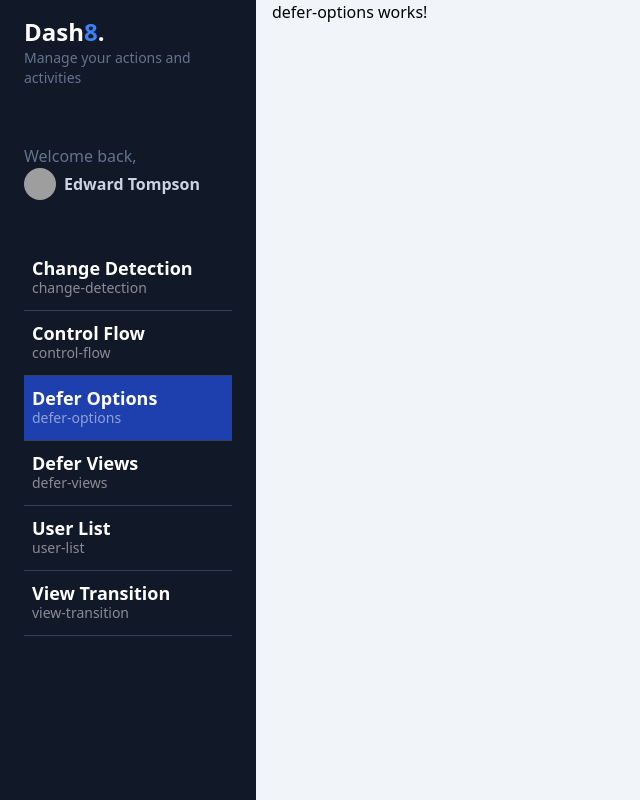
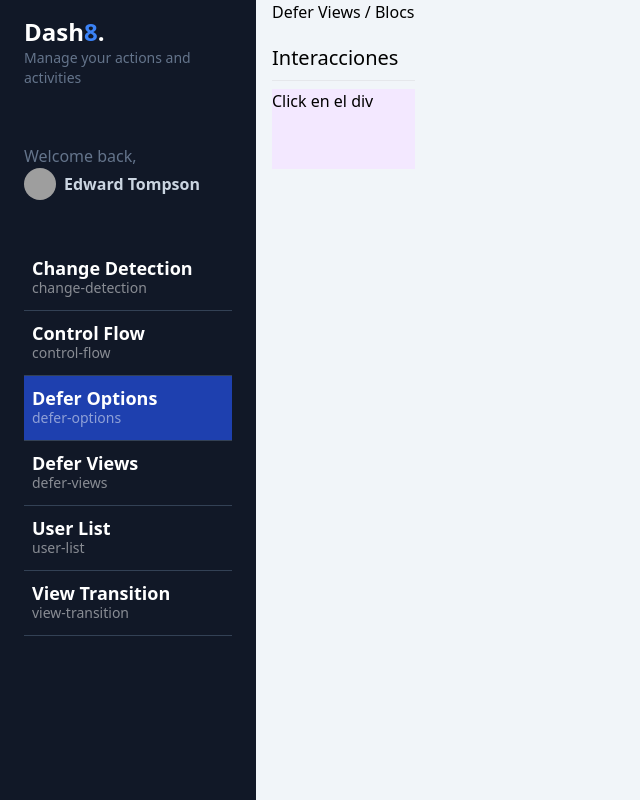
Before and after one commit to Hulford/Proyecto12, an Angular app: page /dashboard/defer-options in a window 1280 px wide. Shown: the whole page, without its empty margins (0-640 px from the left). Built offline with nearby package versions, Linux system fonts and the light colour scheme; grey boxes are pictures that could not be loaded.

Commit message:
Defer Triggers - Interacciones

```diff
--- a/src/app/dashboard/pages/defer-options/defer-options.component.html
+++ b/src/app/dashboard/pages/defer-options/defer-options.component.html
@@ -1 +1,18 @@
-<p>defer-options works!</p>
+<app-title title="Defer Views / Blocs" />
+
+<section  >
+  <h1 class="text-xl">Interacciones</h1>
+  <hr class="my-2">
+
+
+  @defer (on interaction ) {
+    <app-heavy-loaders-fast cssClass="bg-blue-500 h-20">
+      <span>On Interaction</span>
+    </app-heavy-loaders-fast>
+  } @placeholder {
+    <div class="w-full h-20 bg-purple-100">
+      Click en el div
+    </div>
+  }
+
+</section>
--- a/src/app/dashboard/pages/defer-options/defer-options.component.ts
+++ b/src/app/dashboard/pages/defer-options/defer-options.component.ts
@@ -1,8 +1,10 @@
 import { Component } from '@angular/core';
+import { HeavyLoadersFastComponent } from '@shared/heavy-loaders/heavy-loaders-slow-fast.component';
+import { TitleComponent } from '@shared/title/title.component';
 
 @Component({
   standalone: true,
-  imports: [],
+  imports: [HeavyLoadersFastComponent,TitleComponent],
   templateUrl: './defer-options.component.html',
   styles: ``
 })
--- a/src/app/dashboard/pages/defer-views/defer-views.component.html
+++ b/src/app/dashboard/pages/defer-views/defer-views.component.html
@@ -1,4 +1,6 @@
-<app-title title="Defer Views / Blocks"></app-title>
+<app-title title="Defer Views / Blocs" />
+
+
 
 <section class="grid grid-cols-1">
 
--- a/src/app/dashboard/pages/defer-views/defer-views.component.ts
+++ b/src/app/dashboard/pages/defer-views/defer-views.component.ts
@@ -4,7 +4,7 @@
 
 @Component({
   standalone: true,
-  imports: [HeavyLoadersSlowComponent, TitleComponent],
+  imports: [HeavyLoadersSlowComponent,TitleComponent],
   templateUrl: './defer-views.component.html',
   styles: ``
 })
--- a/src/app/shared/heavy-loaders/heavy-loaders-slow-fast.component.ts
+++ b/src/app/shared/heavy-loaders/heavy-loaders-slow-fast.component.ts
@@ -1,15 +1,23 @@
 import { CommonModule } from '@angular/common';
-import { Component, OnInit } from '@angular/core';
+import { Component, Input, OnInit } from '@angular/core';
 
 @Component({
   selector: 'app-heavy-loaders-fast',
   standalone:true,
   imports:[CommonModule],
   template: `
-<h1>Hola mundo</h1>
+  <section [ngClass]="['w-full', cssClass ]">
+
+<ng-content />
+
+</section>
   `
 })
 export class HeavyLoadersFastComponent  {
 
+  @Input({ required: true }) cssClass!: string;
 
+  constructor() {
+    console.log('HeavyLoader Fast creado');
+  }
 }
```
